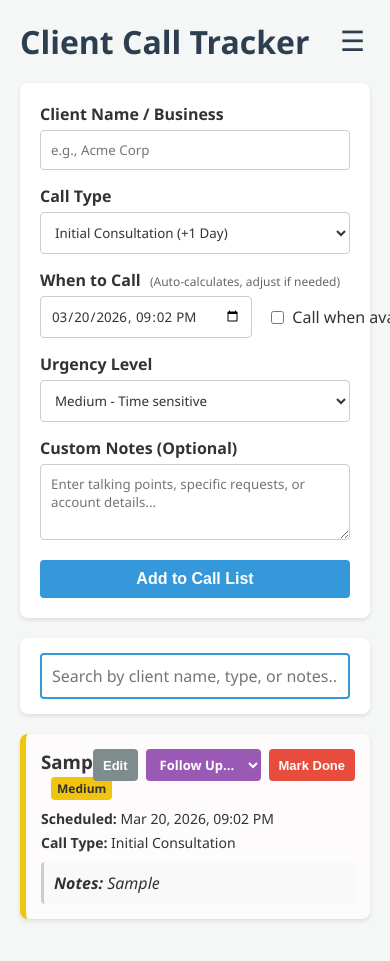
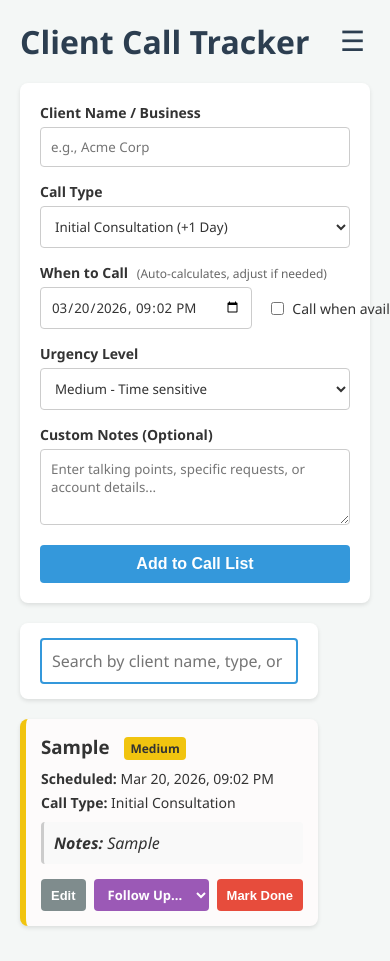
Before and after one commit to TheAmethystBlade/AmethystCallTracker, a plain HTML site: page index.html in a window 390 px wide. Both pictures are taken after typing "Sample", "Sample" into the empty fields and a click on the button "Add to Call List". Shown: the top 961 px of the page. Drawn offline with Linux system fonts and the light colour scheme.

Commit message:
Update index.html
Move submission box to its own column for readability

```diff
--- a/index.html
+++ b/index.html
@@ -6,7 +6,7 @@
     <title>Client Call Tracker</title>
     <style>
         /* Base Light Theme */
-        body { font-family: 'Segoe UI', Tahoma, Geneva, Verdana, sans-serif; background-color: #f4f7f6; color: #333; padding: 20px; max-width: 800px; margin: 0 auto; transition: background-color 0.3s, color 0.3s; }
+        body { font-family: 'Segoe UI', Tahoma, Geneva, Verdana, sans-serif; background-color: #f4f7f6; color: #333; padding: 20px; max-width: 1200px; margin: 0 auto; transition: background-color 0.3s, color 0.3s; }
 
         /* Header & Hamburger Menu */
         .header-container { display: flex; justify-content: space-between; align-items: center; margin-bottom: 20px; position: relative; }
@@ -22,9 +22,18 @@
         .menu-item:hover { background-color: #f4f7f6; }
         .menu-divider { height: 1px; background-color: #eee; margin: 0; }
 
+        /* --- NEW TWO-COLUMN DASHBOARD LAYOUT --- */
+        .app-layout { display: flex; gap: 30px; align-items: flex-start; }
+
+        /* Left Column: Form */
+        .sidebar { flex: 0 0 350px; position: sticky; top: 20px; }
+
+        /* Right Column: Search & List */
+        .main-content { flex: 1; min-width: 0; } /* min-width 0 prevents overflow issues */
+
         .form-container, .toolbar-container { background: #fff; padding: 20px; border-radius: 8px; box-shadow: 0 2px 4px rgba(0,0,0,0.1); margin-bottom: 20px; transition: background-color 0.3s; }
         .form-group { margin-bottom: 15px; }
-        label { display: block; margin-bottom: 5px; font-weight: bold; }
+        label { display: block; margin-bottom: 5px; font-weight: bold; font-size: 14px; }
         .hint-text { font-size: 12px; color: #666; font-weight: normal; margin-left: 5px; }
         input[type="text"], input[type="datetime-local"], select, textarea { width: 100%; padding: 10px; border: 1px solid #ccc; border-radius: 4px; box-sizing: border-box; font-family: inherit; background-color: #fff; color: #333; }
         input[type="datetime-local"]:disabled { background-color: #e9ecef; color: #6c757d; cursor: not-allowed; }
@@ -36,7 +45,7 @@
 
         /* Flexbox for Date and Checkbox */
         .time-input-row { display: flex; align-items: center; gap: 15px; }
-        .asap-label { font-weight: normal; margin: 0; display: flex; align-items: center; white-space: nowrap; cursor: pointer; user-select: none; }
+        .asap-label { font-weight: normal; margin: 0; display: flex; align-items: center; white-space: nowrap; cursor: pointer; user-select: none; font-size: 14px; }
         .asap-checkbox { width: auto !important; margin-right: 8px; cursor: pointer; }
 
         /* Toolbar (Search only now) */
@@ -72,6 +81,14 @@
 
         /* Empty State */
         .empty-message { text-align: center; color: #7f8c8d; font-style: italic; margin-top: 30px; }
+
+        /* --- MOBILE RESPONSIVENESS --- */
+        @media (max-width: 768px) {
+            .app-layout { flex-direction: column; gap: 0; }
+            .sidebar { flex: none; width: 100%; position: static; }
+            .call-card h3 { padding-right: 0; } /* Give title full width on mobile */
+            .card-actions { position: static; margin-top: 15px; justify-content: flex-start; flex-wrap: wrap; }
+        }
 
         /* --- DARK MODE OVERRIDES --- */
         body.dark-mode { background-color: #1a1a1a; color: #e0e0e0; }
@@ -109,6 +126,9 @@
         </div>
     </div>
 
+    <div class="app-layout">
+
+        <div class="sidebar">
             <div class="form-container">
                 <form id="callForm">
                     <div class="form-group">
@@ -156,15 +176,18 @@
                     <button type="button" id="cancelEditBtn" class="cancel-edit-btn" onclick="cancelEdit()">Cancel Edit</button>
                 </form>
             </div>
+        </div>
 
+        <div class="main-content">
             <div class="toolbar-container">
                 <input type="text" id="searchInput" class="search-input" placeholder="Search by client name, type, or notes...">
             </div>
 
             <div id="callList">
                 </div>
+        </div>
 
-    <script>
+    </div> <script>
         // --- HAMBURGER MENU LOGIC ---
         const hamburgerBtn = document.getElementById('hamburgerBtn');
         const dropdownMenu = document.getElementById('dropdownMenu');
@@ -474,10 +497,9 @@
                 processCSV(event.target.result);
             };
             reader.readAsText(file);
-            e.target.value = ''; // Reset so same file can be loaded again if needed
+            e.target.value = '';
         });
 
-        // Helper function to safely parse CSV rows holding quotes/commas
         function parseCSVLine(text) {
             let ret = [];
             let inQuote = false;
@@ -487,7 +509,7 @@
                 if (inQuote) {
                     if (char === '"' && text[i + 1] === '"') {
                         value += '"';
-                        i++; // skip escaped quote
+                        i++;
                     } else if (char === '"') {
                         inQuote = false;
                     } else {
@@ -518,14 +540,15 @@
             const replaceExisting = confirm("Do you want to REPLACE your current list entirely? \n\nClick 'OK' to clear your current calls and load the CSV. \nClick 'Cancel' to ADD the CSV calls to your existing queue.");
             let importedCalls = [];
 
-            // Start at i=1 to skip the header row
             for (let i = 1; i < lines.length; i++) {
                 const row = parseCSVLine(lines[i]);
                 if (row.length >= 4) {
                     let [name, dateStr, type, urgency, notes] = row;
 
                     let timeVal = 'ASAP';
-                    if (dateStr !== 'When Available' && dateStr !== '') {
+                    if (dateStr !== 'When Available' && dateStr !== '"When Available"' && dateStr !== '') {
+                        // Remove potential extra quotes from dateStr
+                        dateStr = dateStr.replace(/^"|"$/g, '');
                         const parsedDate = new Date(dateStr);
                         if (!isNaN(parsedDate)) {
                             const offset = parsedDate.getTimezoneOffset() * 60000;
```
Lines whose indentation alone changed are shown as unchanged.
